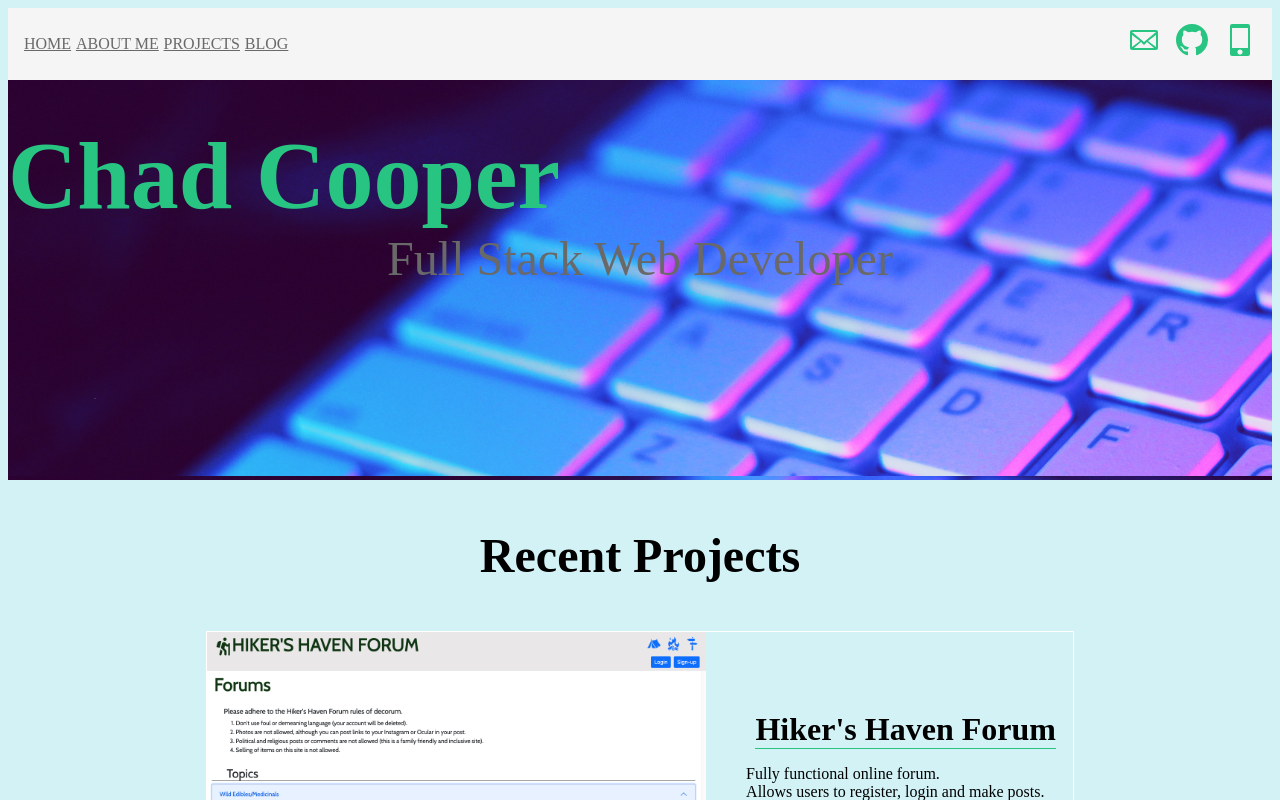
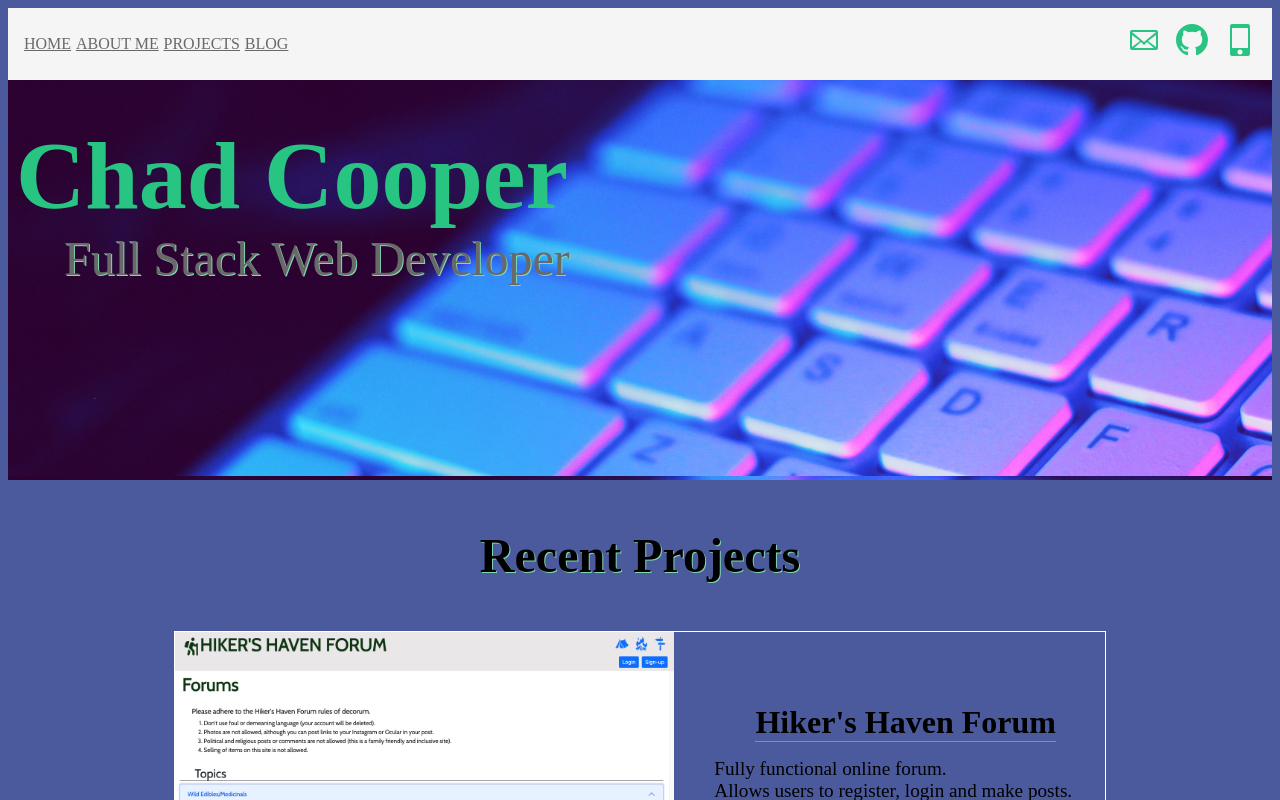
Before and after one commit to ChadCooper06/portfolio, a React (Create React App) app: page / in a window 1280 px wide. Shown: the top 800 px of the page. Built offline with nearby package versions, Linux system fonts and the light colour scheme.

Commit message:
Coloring

```diff
--- a/src/App.css
+++ b/src/App.css
@@ -1,6 +1,6 @@
 
 html {
-  background-color: rgb(210, 242, 246);
+  background-color: rgb(75, 90, 156);
 }
 .footer {
   background-color: whitesmoke;
@@ -32,7 +32,6 @@ html {
   flex-flow: wrap;
   justify-content: left;
   align-items: center;
-
 }
 .homeLeft {
   display: block;
@@ -49,17 +48,19 @@ html {
   margin-top: auto;
   margin-bottom: 0;
   padding-top: 2.5rem;
+  padding-left: .5rem;
   color: #27C482;
 }
 .homePageSubheader {
   display: flex;
-  justify-content: center;
+  justify-content: left;
   align-items: center;
   font-size: 3rem;
   margin-bottom: 2rem;
   margin-top: 0;
-  padding-left: 0;
+  padding-left: 3.5rem;
   color: dimgrey;
+  text-shadow: 1px 1px #7CD8AE;
 }
 .iconBlock {
   display: inline-flex;
@@ -74,6 +75,7 @@ html {
   justify-content: center;
   align-items: center;
   font-size: 3rem;
+  text-shadow: 1px 1px #7CD8AE;
 }
 .belowTheFold {
   display: flex;
@@ -117,6 +119,7 @@ html {
   justify-content: center;
   align-items: right;
   margin-top: .5rem;
+  font-size: 1.2rem;
 }
 .projectDisplayHome1 {
   display: flex;
@@ -140,6 +143,7 @@ html {
   justify-content: center;
   align-items: left;
   margin-top: .5rem;
+  font-size: 1.2rem;
 }
 .seeMore {
   display: flex;
```
